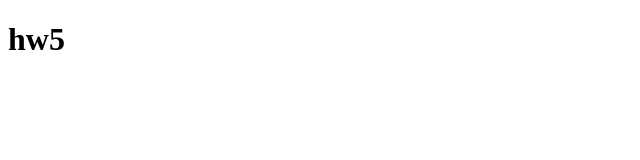
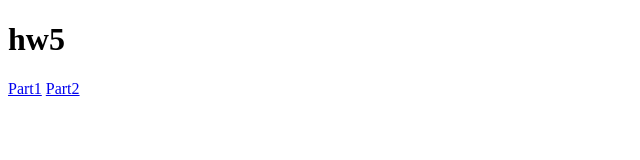
Before and after one commit to yutongwang0418/cse134bhw5, a plain HTML site: page index.html in a window 1280 px wide. Shown: the full height of the page, 0-640 px from the left. Drawn offline with Linux system fonts and the light colour scheme.

Commit message:
start code

```diff
--- a/index.html
+++ b/index.html
@@ -8,5 +8,12 @@
         <header>
             <h1>hw5</h1>
         </header>
+
+        <main>
+            <nav class="link">
+                <a href="methodtest.html">Part1</a>
+                <a href="webcomponent.html">Part2</a>
+            </nav>
+        </main>
     </body>
 </html>
```
Also changed, not shown: webcomponent.html (added), websomponent.html (deleted).
